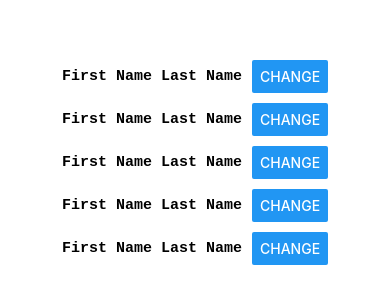
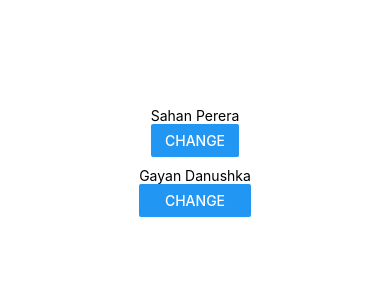
Before and after one commit to isharax9/Empty-React-native-Project, a React Native app: screen / in a window 390 px wide. Shown: the part 260-564 px from the top of the page. Built offline with nearby package versions, Linux system fonts and the light colour scheme.

Commit message:
sirge widiya kalin commit eke de karanna karapu

```diff
--- a/App.js
+++ b/App.js
@@ -1,15 +1,12 @@
-import { StyleSheet, View } from 'react-native';
-import React from 'react';
-import {Component1} from './components/Component1'; // Import Component1
+import { StyleSheet, View } from "react-native";
+
+import { Component1 } from "./components/Component1";
 
 export default function App() {
   return (
     <View style={stylesheet.view1}>
-      <Component1 fname={"First Name"} lname={"Last Name"} />
-      <Component1 fname={"First Name"} lname={"Last Name"} />
-      <Component1 fname={"First Name"} lname={"Last Name"} />
-      <Component1 fname={"First Name"} lname={"Last Name"} />
-      <Component1 fname={"First Name"} lname={"Last Name"} />
+      <Component1 fname={"Sahan"} lname={"Perera"} />
+      <Component1 fname={"Gayan"} lname={"Danushka"} />
     </View>
   );
 }
--- a/components/Component1.js
+++ b/components/Component1.js
@@ -1,22 +1,18 @@
-// components/Component1.js
-import React from 'react';
-import { useState } from 'react';
-import { View, Text, Button, StyleSheet } from 'react-native';
+import { useState } from "react";
 
-export function Component1({ fname, lname }) {
-    const [getName, setName] = useState({ fname, lname });
+import { Button, StyleSheet, View, Text } from "react-native";
 
-    const handlePress = () => {
-        setName({ fname: 'Ishara', lname: 'Lakshitha' });
-    };
+export function Component1(props) {
+    const [getName, setName] = useState(props.fname + " " + props.lname);
 
     return (
-        <View style={styles.container}>
-            <Text style={styles.text}>{`${getName.fname} ${getName.lname}`}</Text>
-            <Button title="Change" onPress={handlePress} />
+        <View style={StyleSheet.view1}>
+            <Text style={StyleSheet.text1}>{getName}</Text>
+            <Button title="Change" onPress={() => { setName("Ishara lakshitha"); }} />
         </View>
     );
 }
+
 
 const styles = StyleSheet.create({
     container: {
```
